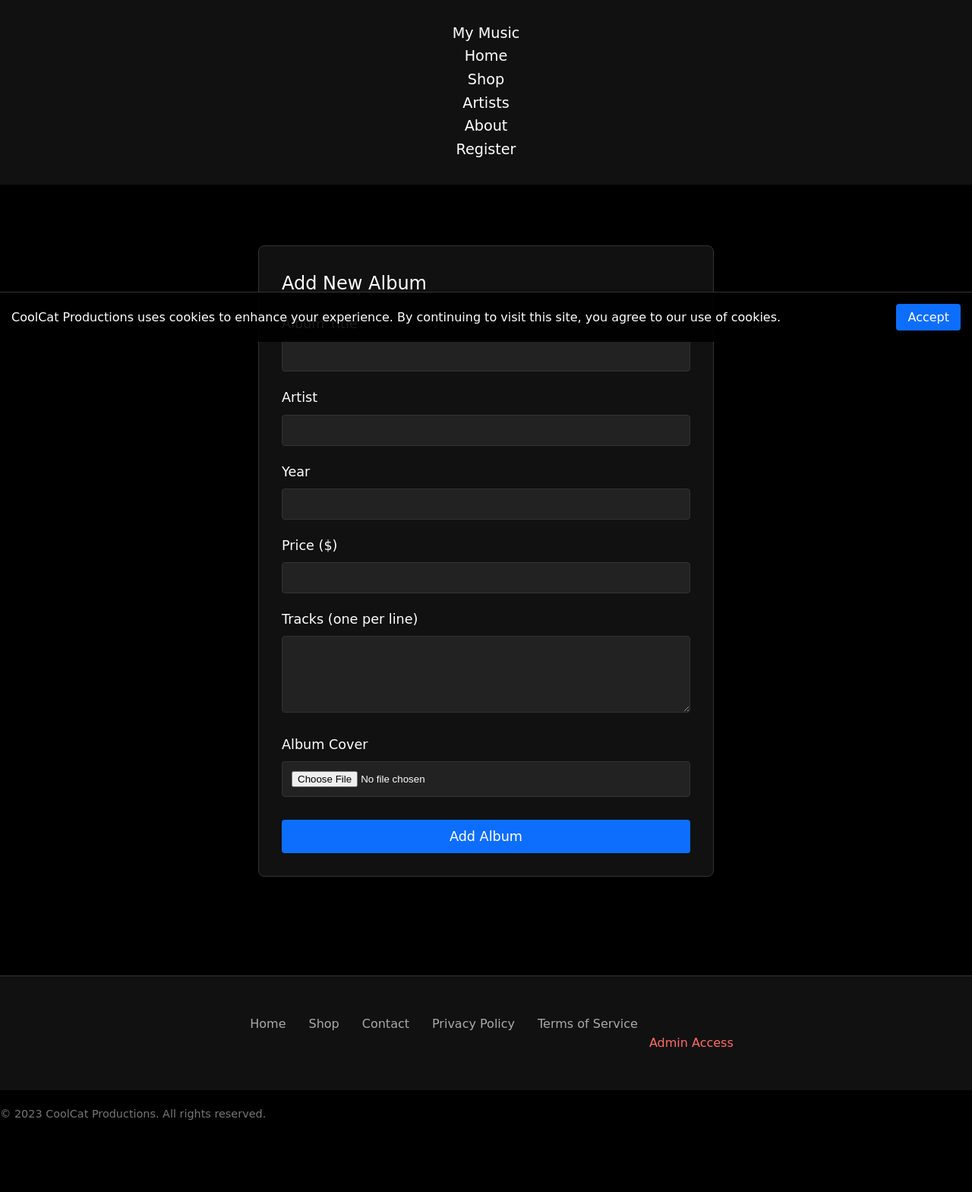
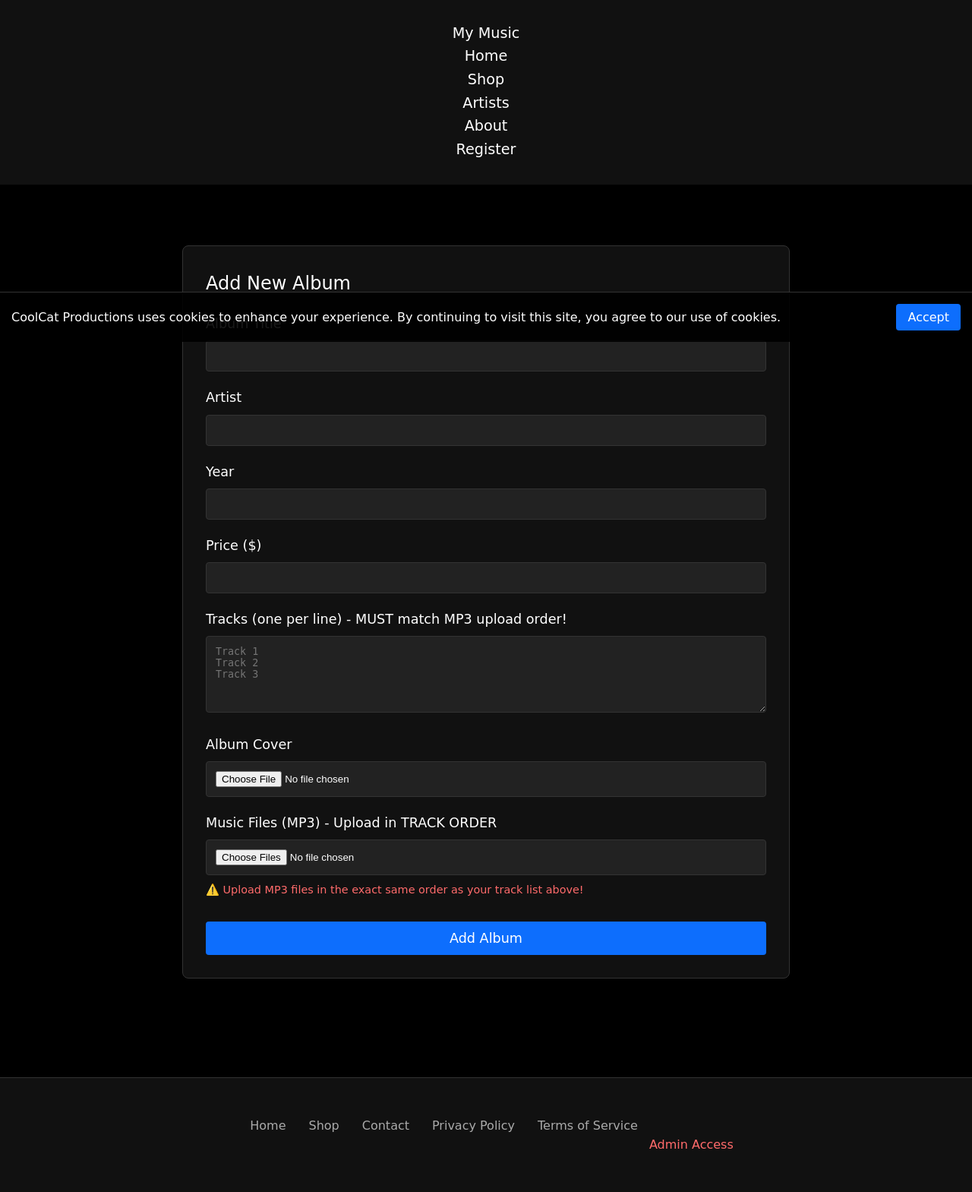
Before and after one commit to mariavarg/coolcatproductions, a Flask app: page /admin/add-album in a window 1280 px wide. Shown: the part 350-1919 px from the top of the page at 76% size. Before the commit the page ends 1824 px from the top, so only its background shows below. Run offline with Flask 3, Linux system fonts and the light colour scheme; the visitor is signed in with stand-in values (Sample User, id 1); some web fonts are replaced.

Commit message:
Update add_album.html

```diff
--- a/templates/admin/add_album.html
+++ b/templates/admin/add_album.html
@@ -3,18 +3,13 @@
 {% block title %}Add Album | CoolCat Productions{% endblock %}
 
 {% block content %}
-<div class="content-box" style="max-width: 600px; margin: 50px auto; padding: 30px;">
+<div class="content-box" style="max-width: 800px; margin: 50px auto; padding: 30px;">
     <h2>Add New Album</h2>
 
-    <!-- Flash messages -->
     {% with messages = get_flashed_messages(with_categories=true) %}
         {% if messages %}
             {% for category, message in messages %}
-                <div class="alert alert-{{ category }}" style="padding: 10px; margin-bottom: 20px; border-radius: 4px;
-                    background: {% if category == 'danger' %}#ff4444{% else %}#44ff44{% endif %};
-                    color: white; text-align: center;">
-                    {{ message }}
-                </div>
+                <div class="alert alert-{{ category }}">{{ message }}</div>
             {% endfor %}
         {% endif %}
     {% endwith %}
@@ -47,15 +42,31 @@
         </div>
 
         <div style="margin-bottom: 20px;">
-            <label for="tracks" style="display: block; margin-bottom: 8px; font-size: 1.1rem;">Tracks (one per line)</label>
+            <label for="tracks" style="display: block; margin-bottom: 8px; font-size: 1.1rem;">
+                Tracks (one per line) - MUST match MP3 upload order!
+            </label>
             <textarea id="tracks" name="tracks" rows="5" required
-                   style="width: 100%; padding: 12px; background: #222; color: #fff; border: 1px solid #333; border-radius: 4px;"></textarea>
+                   style="width: 100%; padding: 12px; background: #222; color: #fff; border: 1px solid #333; border-radius: 4px;"
+                   placeholder="Track 1&#10;Track 2&#10;Track 3"></textarea>
         </div>
 
-        <div style="margin-bottom: 30px;">
+        <div style="margin-bottom: 20px;">
             <label for="cover" style="display: block; margin-bottom: 8px; font-size: 1.1rem;">Album Cover</label>
             <input type="file" id="cover" name="cover" accept=".jpg,.jpeg,.png,.webp" required
                    style="width: 100%; padding: 12px; background: #222; color: #fff; border: 1px solid #333; border-radius: 4px;">
+        </div>
+
+        <!-- CRITICAL: MP3 UPLOAD FIELD -->
+        <div style="margin-bottom: 30px;">
+            <label for="music_files" style="display: block; margin-bottom: 8px; font-size: 1.1rem;">
+                Music Files (MP3) - Upload in TRACK ORDER
+            </label>
+            <input type="file" id="music_files" name="music_files" multiple
+                   accept=".mp3" required
+                   style="width: 100%; padding: 12px; background: #222; color: #fff; border: 1px solid #333; border-radius: 4px;">
+            <div style="color: #ff6b6b; margin-top: 8px; font-size: 0.9rem;">
+                ⚠️ Upload MP3 files in the exact same order as your track list above!
+            </div>
         </div>
 
         <button type="submit" class="btn" style="width: 100%; padding: 12px; font-size: 1.1rem;">Add Album</button>
```
